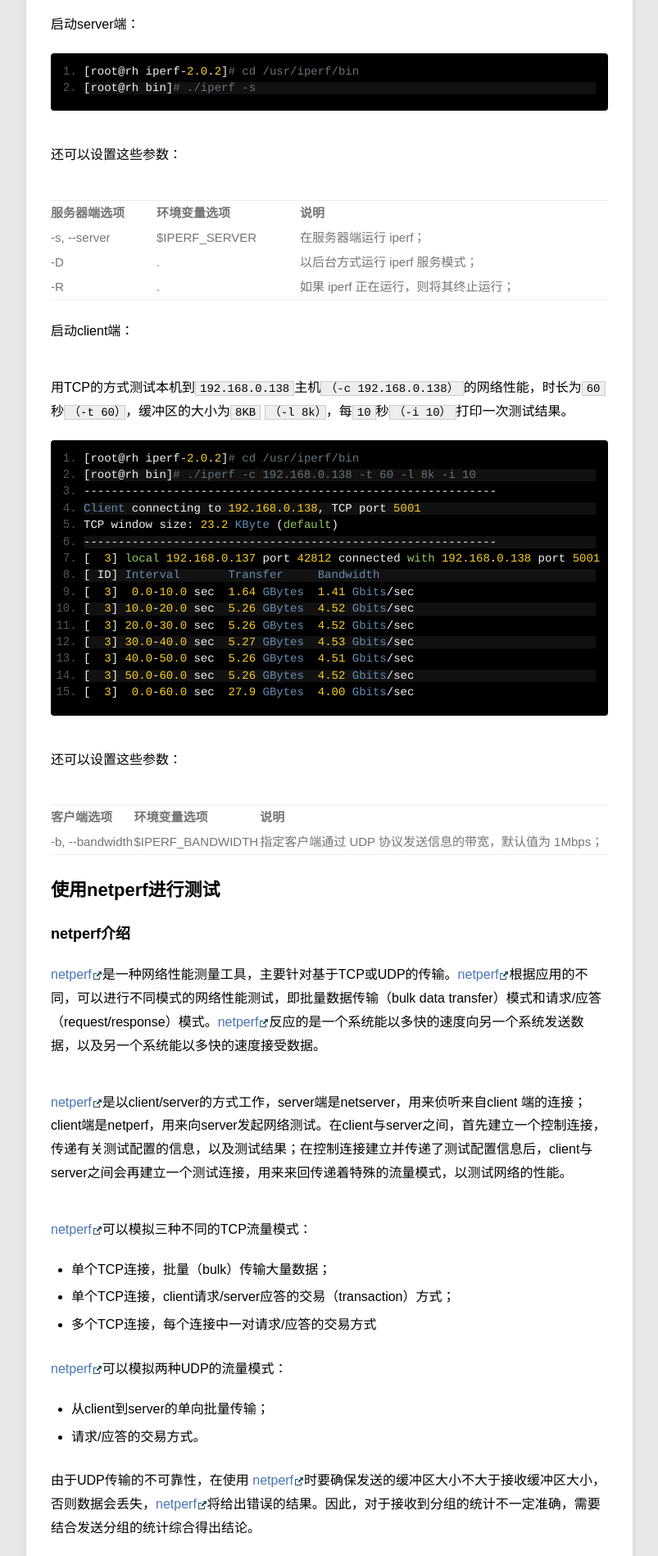
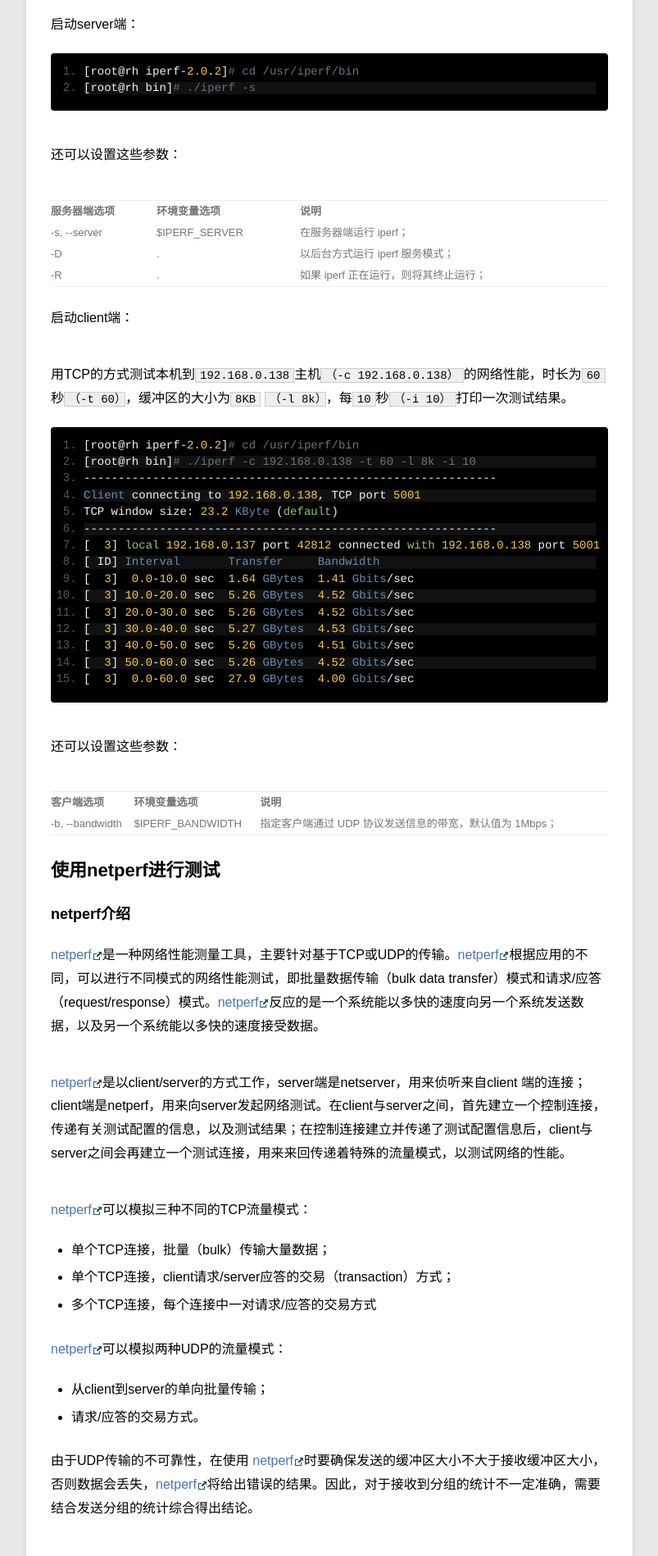
Before and after one commit to samirchen/samirchen.github.io, a Jekyll site: the page built from _posts/blog/2013-10-10-linux-network-performance-test.md, in a window 1280 px wide. Shown: the part 2074-3972 px from the top of the page at 82% size, without its empty margins (78-881 px from the left). Built offline with Jekyll 4.4.1, drawn with Linux system fonts in a browser that asks for light colours; Markdown is read by kramdown in place of the engine named in the settings.

Commit message:
edit css

```diff
--- a/css/default.css
+++ b/css/default.css
@@ -184,6 +184,6 @@
 }
 
 /* samir add */
-table{border-collapse:collapse;border-spacing:0;border-bottom:1px solid #ededed;border-top:1px solid #ededed;color:#757575;width:100%;margin-bottom:24px;font-size:15px;line-height:2;}
+table{border-collapse:collapse;border-spacing:0;border-bottom:1px solid #ededed;border-top:1px solid #ededed;color:#757575;width:100%;margin-bottom:24px;font-size:13px;line-height:2;}
 th{text-align:left;font-weight:bold;}
 td{text-align:left;border:1px;}
```
